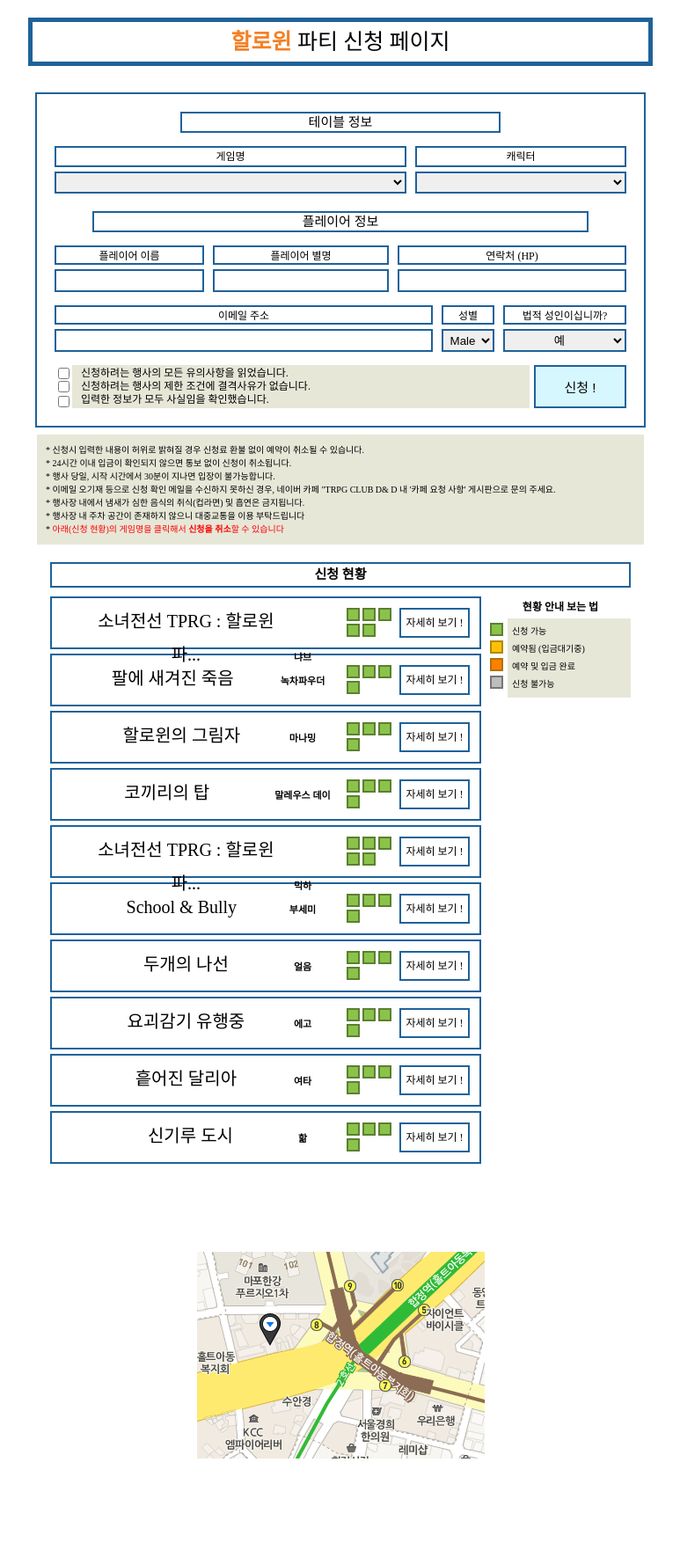
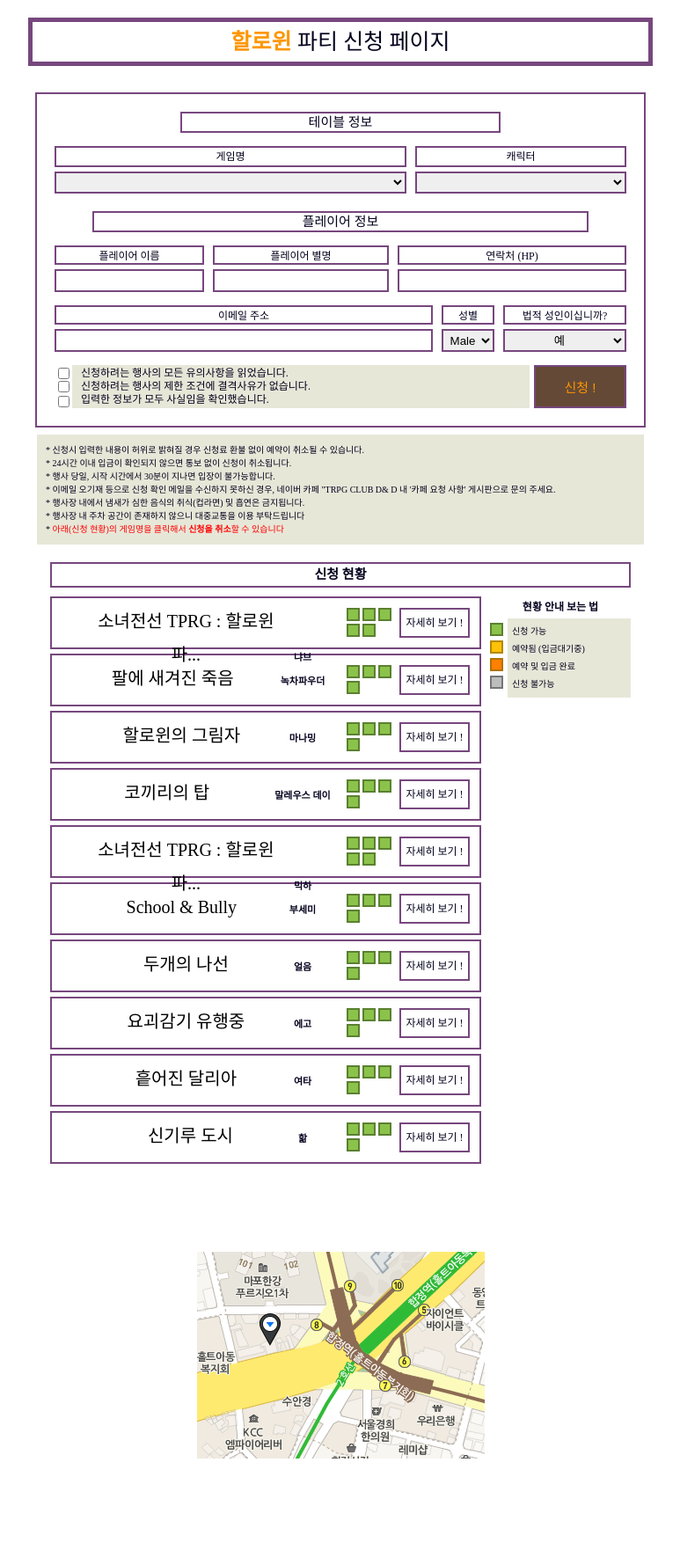
Before and after one commit to koyouhun/mysite, a Django app: page / in a window 1280 px wide. Shown: the whole page at 88% size, without its empty margins (253-1026 px from the left). Run offline with Django 3.2, Linux system fonts and the light colour scheme; data comes from the database, SQL or seed files in the repository; lists and menus that the app fills with data are empty; some libraries are stand-ins or nearby versions.

Commit message:
색상 변경

```diff
--- a/mysite/templates/player/player_regist.html
+++ b/mysite/templates/player/player_regist.html
@@ -16,7 +16,7 @@
     {% if success == 'POST_FAIL' %}<div style="background-color: #FF5722; line-height: 30px; text-align: center; color: #ffffff;">{{ error | linebreaksbr }}</div>{% endif %}
     <div class="container body">
         <div class="header_container">
-            <div class="header_title"><b style="color: #F48024">할로윈</b> 파티 신청 페이지</div>
+            <div class="header_title"><b style="color: #FE9600">할로윈</b> 파티 신청 페이지</div>
         </div>
         <div class="body_container">
             <form class="regist_form" id="regist_form" method="post" action="{% url "regist" %}">
--- a/static/css/player_regist.css
+++ b/static/css/player_regist.css
@@ -3,13 +3,14 @@ body {
   margin: 0; }
 
 .container.body {
+  color: #03001C;
   padding: 20px 0 100px;
   font-size: 12px; }
   .container.body .header_container {
     position: relative;
     margin: auto;
     width: 700px;
-    border: 5px solid #1F629A; }
+    border: 5px solid #77477E; }
     .container.body .header_container .header_title {
       font-size: 25px;
       line-height: 45px;
@@ -18,7 +19,7 @@ body {
     position: relative;
     margin-top: 30px; }
     .container.body .body_container .regist_form {
-      border: 2px solid #1F629A;
+      border: 2px solid #77477E;
       padding: 20px;
       width: 650px;
       margin: auto; }
@@ -28,7 +29,7 @@ body {
         .container.body .body_container .regist_form .table_container .table_title {
           width: 360px;
           margin: auto;
-          border: 2px solid #1F629A;
+          border: 2px solid #77477E;
           text-align: center;
           line-height: 20px;
           font-size: 15px; }
@@ -41,13 +42,13 @@ body {
             .container.body .body_container .regist_form .table_container .table_detail .table_scenario .table_scenario_title {
               display: block;
               box-sizing: border-box;
-              border: 2px solid #1F629A;
+              border: 2px solid #77477E;
               line-height: 20px; }
             .container.body .body_container .regist_form .table_container .table_detail .table_scenario #id_scenario {
               margin-top: 5px;
               width: 400px;
               height: 25px;
-              border: 2px solid #1F629A; }
+              border: 2px solid #77477E; }
           .container.body .body_container .regist_form .table_container .table_detail .table_character {
             margin-left: 410px;
             position: relative;
@@ -55,13 +56,13 @@ body {
             .container.body .body_container .regist_form .table_container .table_detail .table_character .table_character_title {
               display: block;
               box-sizing: border-box;
-              border: 2px solid #1F629A;
+              border: 2px solid #77477E;
               line-height: 20px; }
             .container.body .body_container .regist_form .table_container .table_detail .table_character #id_character {
               margin-top: 5px;
               width: 240px;
               height: 25px;
-              border: 2px solid #1F629A; }
+              border: 2px solid #77477E; }
       .container.body .body_container .regist_form .player_container {
         margin-top: 20px; }
         .container.body .body_container .regist_form .player_container .player_title {
@@ -70,7 +71,7 @@ body {
           font-size: 15px;
           line-height: 20px;
           text-align: center;
-          border: 2px solid #1F629A; }
+          border: 2px solid #77477E; }
         .container.body .body_container .regist_form .player_container .player_detail {
           margin-top: 15px; }
           .container.body .body_container .regist_form .player_container .player_detail .player_detail_basic {
@@ -84,13 +85,13 @@ body {
                 box-sizing: border-box;
                 display: block;
                 width: 170px;
-                border: 2px solid #1F629A; }
+                border: 2px solid #77477E; }
               .container.body .body_container .regist_form .player_container .player_detail .player_detail_basic .player_detail_name #id_player_name {
                 margin-top: 5px;
                 display: block;
                 width: 170px;
                 box-sizing: border-box;
-                border: 2px solid #1F629A;
+                border: 2px solid #77477E;
                 text-align: center;
                 line-height: 20px; }
             .container.body .body_container .regist_form .player_container .player_detail .player_detail_basic .player_detail_nickname {
@@ -102,13 +103,13 @@ body {
                 box-sizing: border-box;
                 display: block;
                 width: 200px;
-                border: 2px solid #1F629A; }
+                border: 2px solid #77477E; }
               .container.body .body_container .regist_form .player_container .player_detail .player_detail_basic .player_detail_nickname #id_player_nickname {
                 margin-top: 5px;
                 display: block;
                 width: 200px;
                 box-sizing: border-box;
-                border: 2px solid #1F629A;
+                border: 2px solid #77477E;
                 text-align: center;
                 line-height: 20px; }
             .container.body .body_container .regist_form .player_container .player_detail .player_detail_basic .player_detail_phone_number {
@@ -119,12 +120,12 @@ body {
                 box-sizing: border-box;
                 display: block;
                 width: 260px;
-                border: 2px solid #1F629A; }
+                border: 2px solid #77477E; }
               .container.body .body_container .regist_form .player_container .player_detail .player_detail_basic .player_detail_phone_number #id_player_phone_number {
                 margin-top: 5px;
                 width: 260px;
                 box-sizing: border-box;
-                border: 2px solid #1F629A;
+                border: 2px solid #77477E;
                 text-align: center;
                 line-height: 20px; }
           .container.body .body_container .regist_form .player_container .player_detail .player_detail_other {
@@ -138,12 +139,12 @@ body {
                 display: block;
                 width: 430px;
                 box-sizing: border-box;
-                border: 2px solid #1F629A;
+                border: 2px solid #77477E;
                 text-align: center; }
               .container.body .body_container .regist_form .player_container .player_detail .player_detail_other .player_detail_email #id_player_email {
                 width: 430px;
                 box-sizing: border-box;
-                border: 2px solid #1F629A;
+                border: 2px solid #77477E;
                 margin-top: 5px;
                 line-height: 20px;
                 text-align: center; }
@@ -156,13 +157,13 @@ body {
                 box-sizing: border-box;
                 display: block;
                 width: 60px;
-                border: 2px solid #1F629A; }
+                border: 2px solid #77477E; }
               .container.body .body_container .regist_form .player_container .player_detail .player_detail_other .player_detail_gender #id_player_gender {
                 margin-top: 5px;
                 display: block;
                 width: 60px;
                 box-sizing: border-box;
-                border: 2px solid #1F629A;
+                border: 2px solid #77477E;
                 text-align: center;
                 height: 26px; }
             .container.body .body_container .regist_form .player_container .player_detail .player_detail_other .player_detail_adult {
@@ -173,13 +174,13 @@ body {
                 box-sizing: border-box;
                 display: block;
                 width: 140px;
-                border: 2px solid #1F629A; }
+                border: 2px solid #77477E; }
               .container.body .body_container .regist_form .player_container .player_detail .player_detail_other .player_detail_adult #id_player_adult {
                 margin-top: 5px;
                 display: block;
                 width: 140px;
                 box-sizing: border-box;
-                border: 2px solid #1F629A;
+                border: 2px solid #77477E;
                 text-align: center;
                 height: 26px; }
         .container.body .body_container .regist_form .player_container .player_detail_check {
@@ -216,8 +217,9 @@ body {
             height: 49px;
             margin-left: 545px;
             box-sizing: border-box;
-            border: 2px solid #1F629A;
-            background-color: #d7f7ff;
+            border: 2px solid #77477E;
+            background-color: #644936;
+            color: #FE9600;
             font-size: 15px;
             cursor: pointer; }
     .container.body .body_container .player_warning {
@@ -241,7 +243,7 @@ body {
       line-height: 25px;
       margin: auto;
       box-sizing: border-box;
-      border: 2px solid #1F629A; }
+      border: 2px solid #77477E; }
     .container.body .footer_container .footer_scenario_container {
       font-size: 12px;
       display: inline-block;
@@ -251,7 +253,7 @@ body {
       z-index: 10; }
       .container.body .footer_container .footer_scenario_container .footer_scenario {
         margin-top: 5px;
-        border: 2px solid #1F629A;
+        border: 2px solid #77477E;
         text-align: center;
         padding: 7px 5px; }
         .container.body .footer_container .footer_scenario_container .footer_scenario .footer_scenario_title {
@@ -295,7 +297,7 @@ body {
           margin-left: 390px;
           line-height: 30px;
           box-sizing: border-box;
-          border: 2px solid #1F629A;
+          border: 2px solid #77477E;
           cursor: pointer; }
           .container.body .footer_container .footer_scenario_container .footer_scenario .footer_scenario_detail .detail_view {
             position: absolute;
@@ -303,7 +305,7 @@ body {
             font-size: 12px;
             width: 200px;
             background: ivory;
-            border: 1px solid #1F629A;
+            border: 1px solid #77477E;
             margin-left: 90px;
             margin-top: -250px;
             line-height: 15px;
--- a/static/sass/player_regist.sass
+++ b/static/sass/player_regist.sass
@@ -1,10 +1,11 @@
-$border_color: #1F629A
+$border_color: #77477E
 
 body
   padding: 0
   margin: 0
 
 .container.body
+  color: #03001C
   padding: 20px 0 100px
   font-size: 12px
   .header_container
@@ -219,7 +220,8 @@ body
             margin-left: 545px
             box-sizing: border-box
             border: 2px solid $border_color
-            background-color: #d7f7ff
+            background-color: #644936
+            color: #FE9600
             font-size: 15px
             cursor: pointer
     .player_warning
```
Also changed, not shown: static/sass/player_regist.css (+28 -26 lines), 2 other files.
